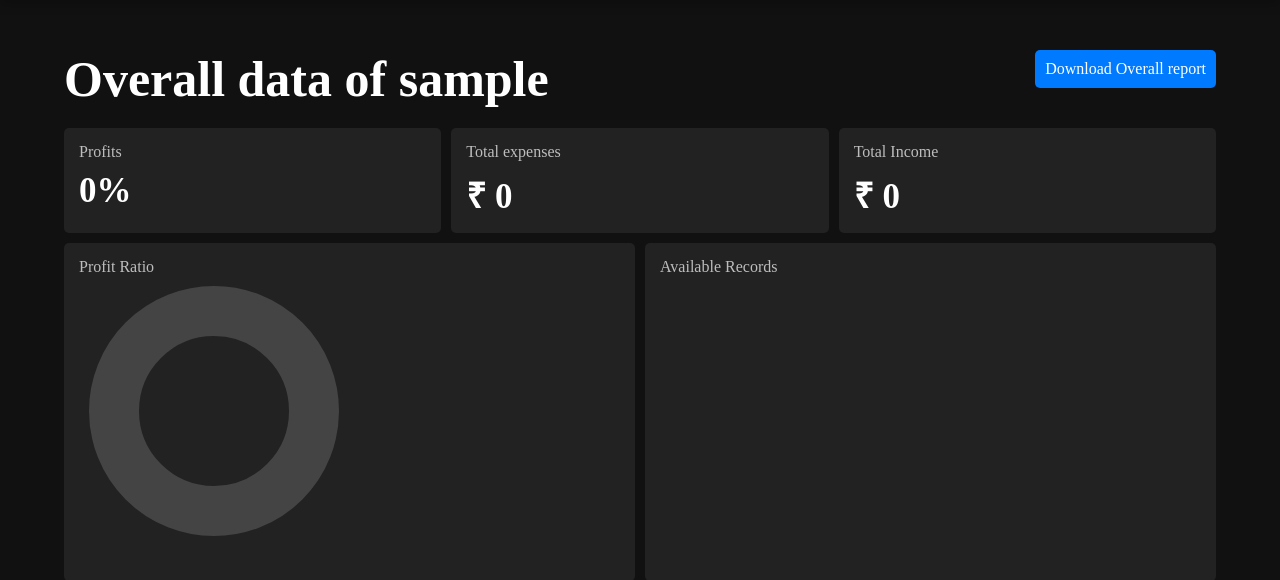
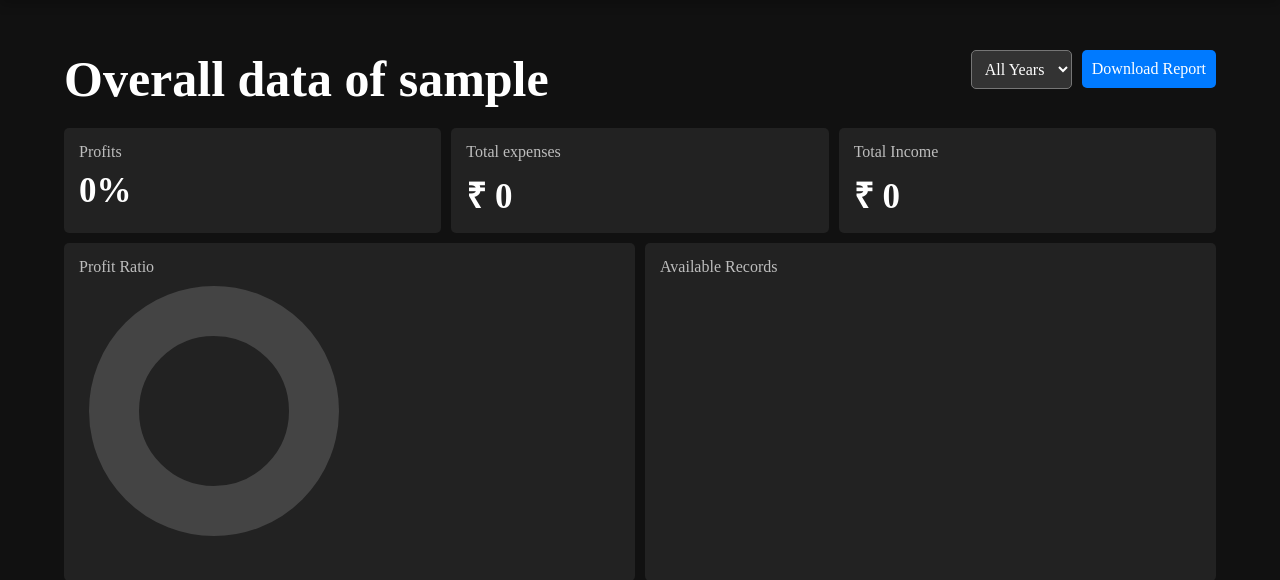
Before and after one commit to Bhavarth005/expense-tracker, a Flask app: page /index in a window 1280 px wide. Shown: the part 70-650 px from the top of the page. Run offline with Flask 3, Linux system fonts and the light colour scheme; the visitor is signed in with stand-in values (Sample User, id 1); data that the repository does not hold is empty.

Commit message:
Added dropdown

```diff
--- a/static/dashboard.css
+++ b/static/dashboard.css
@@ -306,3 +306,18 @@ body{
     border-radius: 5px;
     filter: invert(1);
 }
+
+
+.top-data .download-report{
+    display: flex;
+    align-items: center;
+    gap: 10px;
+}
+
+#year-select{
+    padding: 9px;
+    border-radius: 5px;
+    font: inherit;
+    background: #333;
+    color: #fff;
+}
--- a/templates/index.html
+++ b/templates/index.html
@@ -18,7 +18,11 @@
     <div class="container">
         <div class="top-data">
             <h1 id="title"></h1>
-            <a onclick="download_overall_report()">Download Overall report</a>
+            <div class="download-report">
+                <select id="year-select"></select>
+                <a href="#">Download Report</a>
+            </div>
+            <!-- <a onclick="download_overall_report()">Download Overall report</a> -->
         </div>
     <div class="top-cards-container">
         <div class="card profit">
@@ -88,6 +92,20 @@
         }
         let overall_data = {}
 
+        function getOption(val, text){
+            let opt = document.createElement("option");
+            opt.value = val;
+            opt.innerText = text;
+            return opt;
+        }
+
+        let years = ["23", "24", "25"];
+        let year_select = document.querySelector("#year-select");
+        year_select.appendChild(getOption("overall", "All Years"));
+        years.forEach(year => {
+            year_select.appendChild(getOption(year, "20"+year));
+        })
+
         let lastSlice = null;
         let lastPercent;
 
@@ -130,7 +148,22 @@
         let total_income;
 
         function download_overall_report(){
-            alert("Downloading overall report");
+            fetch(`/generate-csv-all`).then(res => {
+                return res.text();
+            }).then(data => {
+                const blob = new Blob([data], { type: 'text/csv' });
+
+                const link = document.createElement('a');
+                link.href = URL.createObjectURL(blob);
+                link.download = `overall-report.csv`;
+
+                // Append the link to the DOM and simulate a click to trigger download
+                document.body.appendChild(link);
+                link.click();
+
+                // Clean up by removing the link
+                document.body.removeChild(link);
+            })
         }
 
         fetch("/get-overall-data").then(response => {
@@ -171,7 +204,22 @@
                 report_btn.onclick = (e) => {
                     if(e.target.tagName == "BUTTON"){
                         e.preventDefault();
-                        alert(`Downloading report of ${month}`);
+                        fetch(`/generate-csv/${month}`).then(res => {
+                            return res.text();
+                        }).then(data => {
+                            const blob = new Blob([data], { type: 'text/csv' });
+
+                            const link = document.createElement('a');
+                            link.href = URL.createObjectURL(blob);
+                            link.download = `report-${month}.csv`;
+
+                            // Append the link to the DOM and simulate a click to trigger download
+                            document.body.appendChild(link);
+                            link.click();
+
+                            // Clean up by removing the link
+                            document.body.removeChild(link);
+                        })
                     }
                 }
                 report_btn.style.backgroundImage = `url("{{ url_for('static', filename='download.png') }}")`;
```
Also changed, not shown: static/style.css (line endings or trailing spaces).
